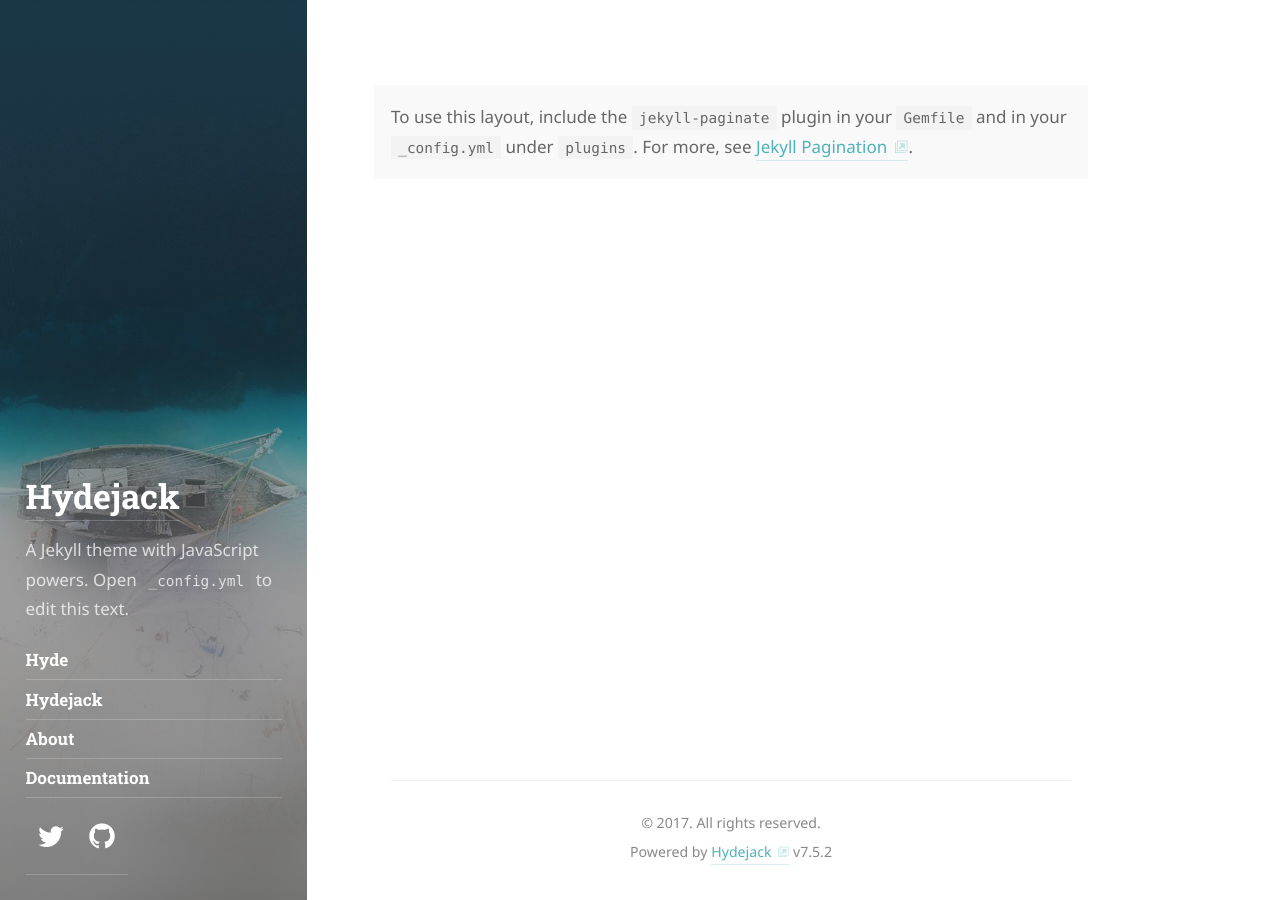
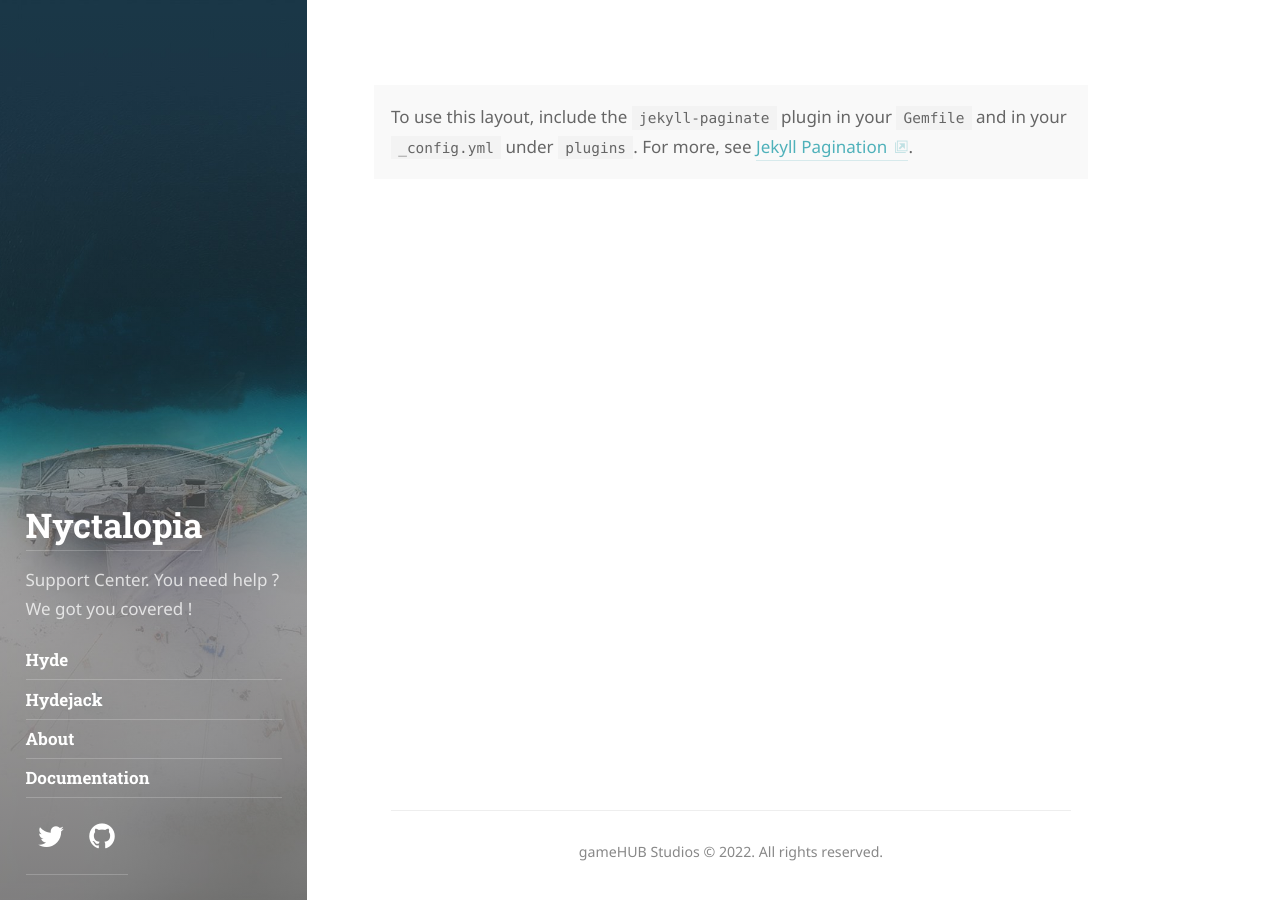
Before and after one commit to nyctalopia/WebsiteSupport, a Jekyll site: the page built from index.html, in a window 1280 px wide. Built offline with Jekyll 4.4.1, drawn with Linux system fonts in a browser that asks for light colours; some web fonts are replaced; the list of posts is cut into pages by our own code.

Commit message:
Update files temp

```diff
--- a/_config.yml
+++ b/_config.yml
@@ -4,7 +4,7 @@
 # IMPORTANT: Set the URL of your site.
 # Set to https://<username>.github.io when hosting on GitHub Pages
 # (unless you are using a custom domain).
-url:                   https://domain.tld
+url:                   https://support.nyctalopia.games
 
 # IMPORTANT: Set The "base URL" of your site.
 #
@@ -22,19 +22,16 @@ baseurl:               ''
 lang:                  en
 
 # The title of your blog. Used in the sidebar and the browser tab.
-title:                 Hydejack
+title:                 Nyctalopia
 
 # A short description (~150 chars) of the page used for the meta description tag.
 # Can use markdown, but no more than one paragraph (enforced by `>`)
 description:           >
-  A Jekyll theme with JavaScript powers. "Best Theme by a Mile".
-  Combines the best of static sites and modern web apps.
-  Open `_config.yml` to edit this text.
+  Nyctalopia Support Center. You need help ? We got you covered !
 
 # A shorter description for the sidebar.
 tagline:               >
-  A Jekyll theme with JavaScript powers.
-  Open `_config.yml` to edit this text.
+  Support Center. You need help ? We got you covered !
 
 # A list of keywords for your blog
 keywords:              []
@@ -51,7 +48,7 @@ author:
   # twitter:             <username>
 
 # This text will appear in a `<small>` tag in the footer of every page.
-copyright:             © 2017. All rights reserved.
+copyright:             gameHUB Studios © 2022. All rights reserved.
 
 # Add links to the footer.
 # Typically you'll want to link to your impress, cookies or privacy policy, etc.
--- a/_data/authors.yml
+++ b/_data/authors.yml
@@ -26,8 +26,8 @@ author1:
   # Comment/uncommet to show/hide
   # Rearrange to change the order in which they appear
   social:
-    twitter:         <username>
-    github:          <username>
+    twitter:         <nyctaIopia>
+    github:          <nyctalopia>
     # email:           mailto:<mail@domain.tld>
     # rss:             https://<url>/feed.xml
     # facebook:        <username>
--- a/_includes/footer.html
+++ b/_includes/footer.html
@@ -11,6 +11,5 @@
     {% endfor %}
     </small></nav>
   {% endif %}
-  <p><small>Powered by <a class="external" href="https://qwtel.com/hydejack/">Hydejack</a> v<span id="_version">7.5.2</span></small></p>
   <hr class="sr-only"/>
 </footer>
```
